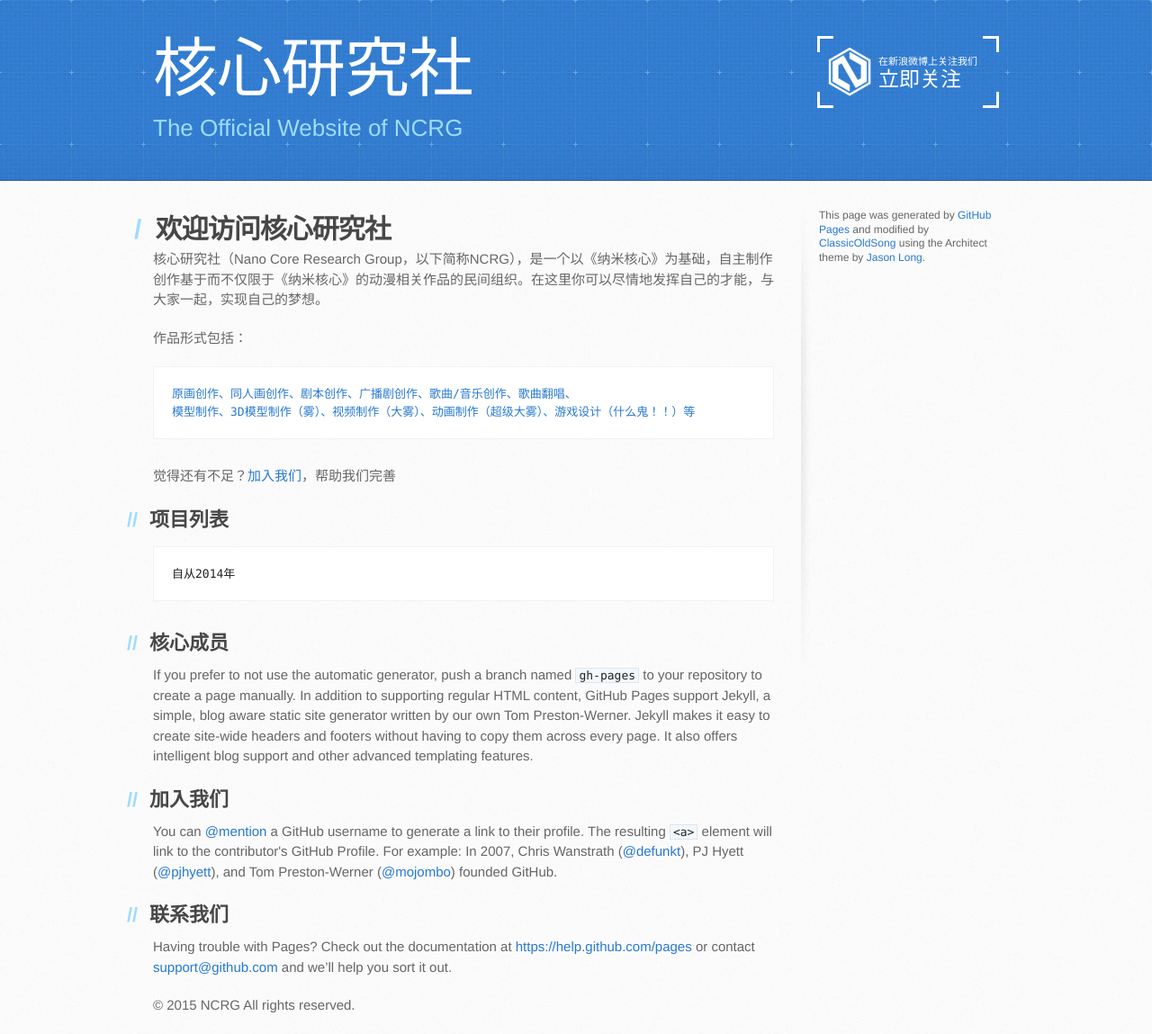
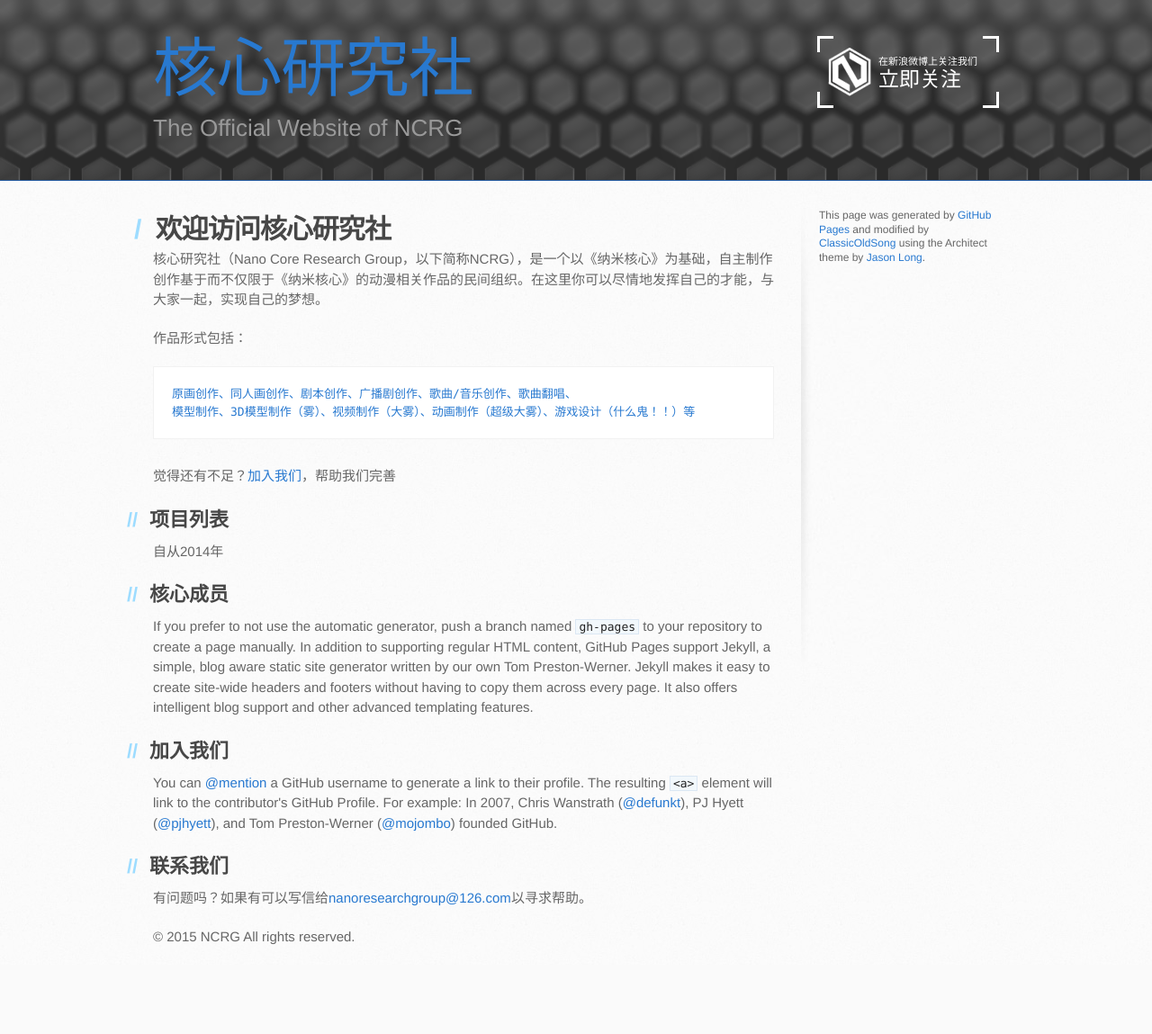
Before and after one commit to NCRG/ncrg.github.io, a website: page index.html in a window 1280 px wide. Shown: the whole page at 90% size. After the commit the page ends 1072 px from the top, so only its background shows below. Drawn offline with Linux system fonts and the light colour scheme.

Commit message:
Changes of header
顶栏背景图片变更

```diff
--- a/index.html
+++ b/index.html
@@ -19,7 +19,7 @@
   <body>
     <header>
       <div class="inner">
-        <h1>核心研究社</h1>
+        <h1><a href="http://ncrgpowered.com">核心研究社</a></h1>
         <h2>The Official Website of NCRG</h2>
         <a target="_blank" href="http://weibo.com/ncrg" class="button"><small>在新浪微博上关注我们</small> 立即关注</a>
       </div>
@@ -43,7 +43,7 @@
 <h2>
 <a id="ProjectList" class="anchor" href="#ProjectList" aria-hidden="true"><span class="octicon octicon-link"></span></a>项目列表</h2>
 
-<pre>自从2014年</pre>
+<p>自从2014年</p>
 
 <h2>
 <a id="CoreMembers" class="anchor" href="#CoreMembers" aria-hidden="true"><span class="octicon octicon-link"></span></a>核心成员</h2>
@@ -58,7 +58,7 @@
 <h2>
 <a id="ContactUS" class="anchor" href="#support-or-contact" aria-hidden="true"><span class="octicon octicon-link"></span></a>联系我们</h2>
 
-<p>Having trouble with Pages? Check out the documentation at <a href="https://help.github.com/pages">https://help.github.com/pages</a> or contact <a href="mailto:support@github.com">support@github.com</a> and we’ll help you sort it out.</p>
+<p>有问题吗？如果有可以写信给<a target="_blank" href="mailto:nanoresearchgroup@126.com">nanoresearchgroup@126.com</a>以寻求帮助。</p>
         </section>
 
         <aside id="sidebar">
--- a/stylesheets/stylesheet.css
+++ b/stylesheets/stylesheet.css
@@ -452,7 +452,7 @@ header {
   padding-top: 40px;
   padding-bottom: 40px;
   font-family: '微软雅黑', 'Helvetica Neue', Helvetica, Arial, serif;
-  background: #2e7bcf url(../images/header-bg.jpg) 0 0 repeat-x;
+  background: #2e7bcf url(../images/header-bg.png) 0 0 repeat-x;
   border-bottom: solid 1px #275da1;
 }
 
@@ -474,7 +474,7 @@ header h2 {
   font-size: 26px;
   font-weight: normal;
   line-height: 1.3;
-  color: #9ddcff;
+  color: #999999;
   letter-spacing: 0;
 }
 
```
Also changed, not shown: images/header-bg.png (added), images/header-bg_bak.jpg (renamed from images/header-bg.jpg).
